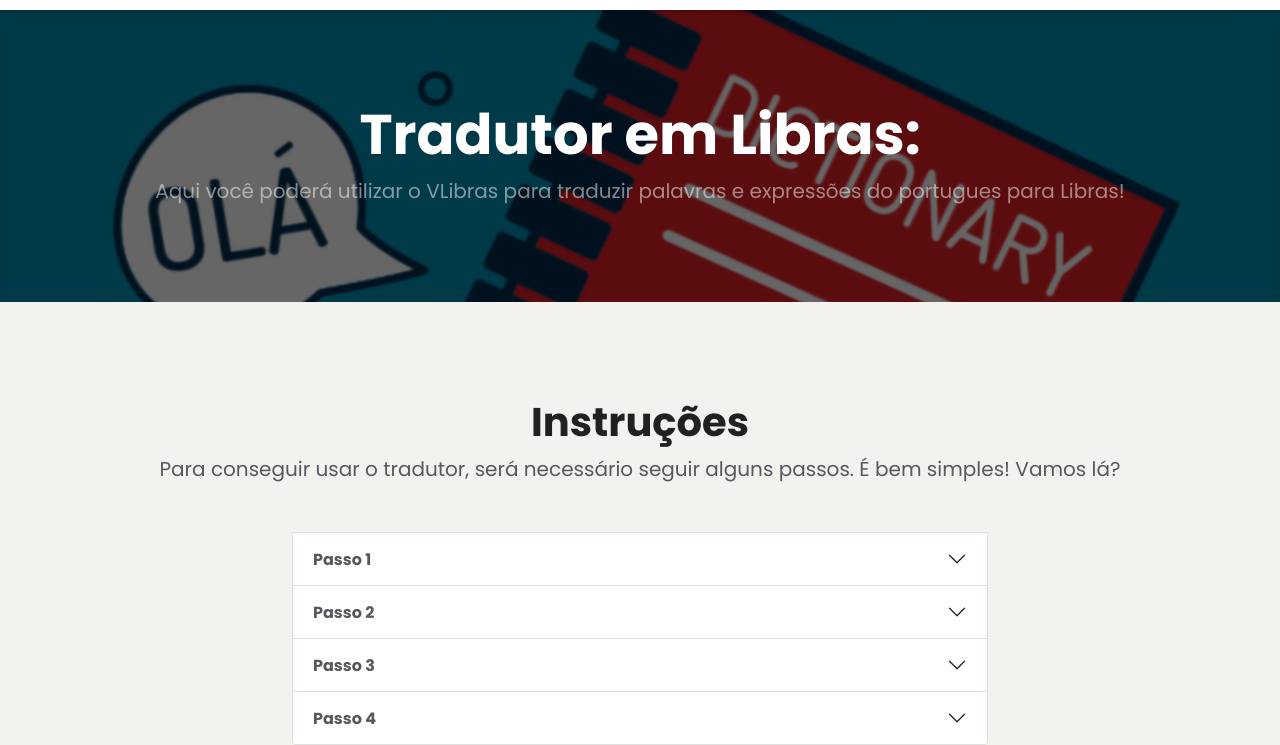
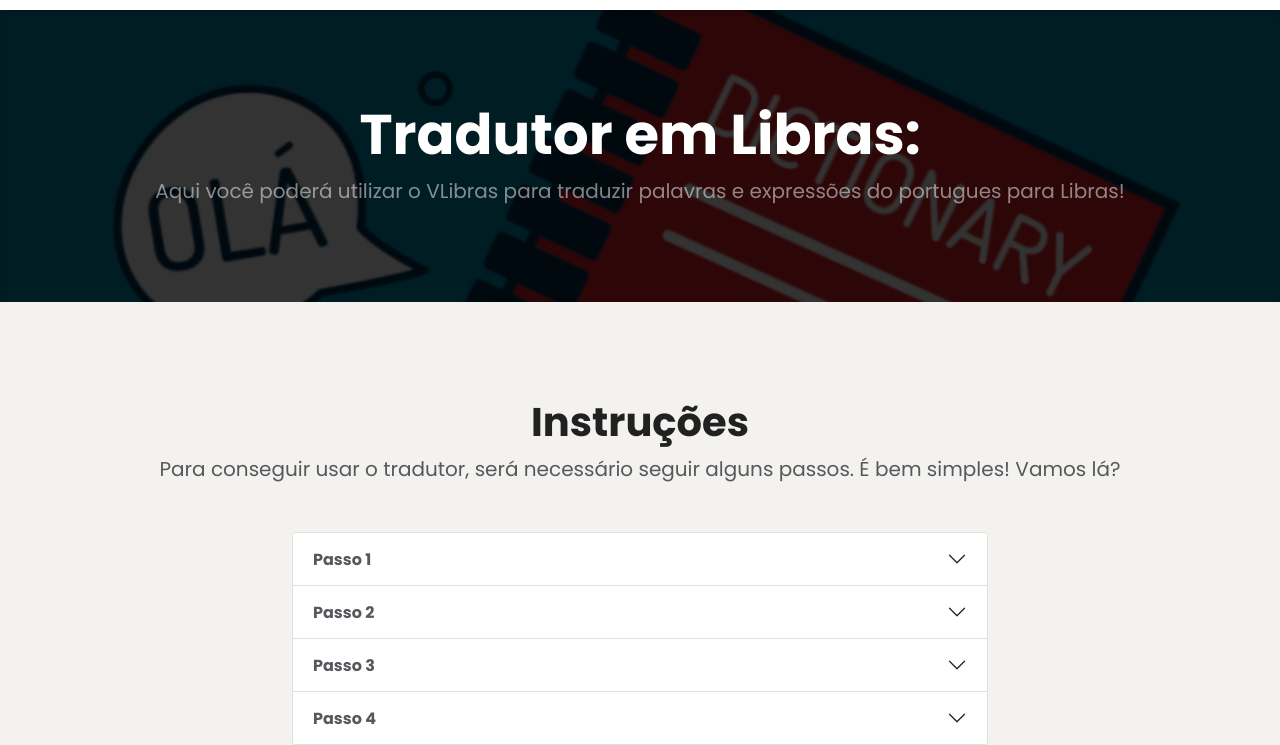
Before and after one commit to EdnaldoLuiz/HELP_UP_PROJECT, a plain HTML site: page pages/TradutorLibras/tradutorLibras.html in a window 1280 px wide. Shown: the part 75-820 px from the top of the page. Drawn offline with nearby package versions, Linux system fonts and the light colour scheme.

Commit message:
CSS Páginas

```diff
--- a/assets/style/pages/TradutorLibras/tradutorLibras.css
+++ b/assets/style/pages/TradutorLibras/tradutorLibras.css
@@ -15,7 +15,7 @@
 .h-section-translator {
   margin-top: 80px;
 
-  background: linear-gradient(rgba(0,0,0,.60), rgba(0,0,0,.60)100%), url("/assets/img/BgTradutorEmLibras/h-section-translator.png");
+  background: linear-gradient(rgba(0,0,0,.80), rgba(0,0,0,.80)100%), url("/assets/img/BgTradutorEmLibras/h-section-translator.png");
   background-size: cover;
   background-repeat: no-repeat;
 }
```
